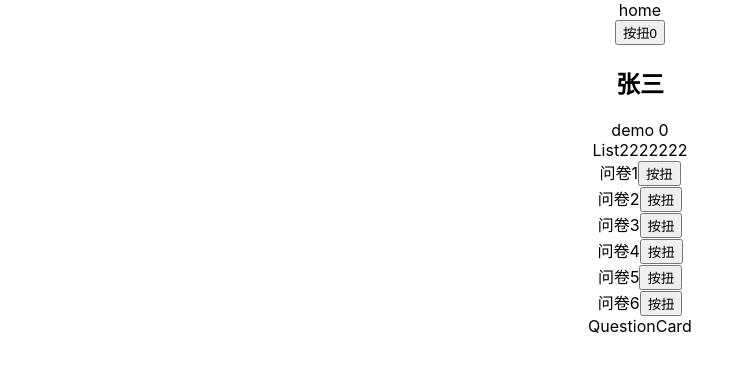
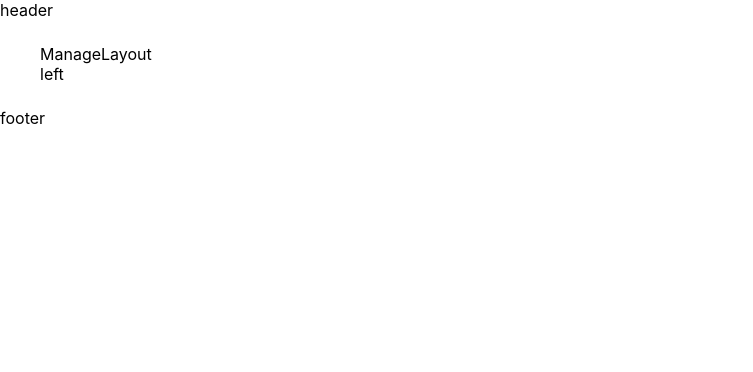
Before and after one commit to qqzhangyanhua/react-vip, a React (Create React App) app: page /manage in a window 1280 px wide. Shown: the top 372 px of the page, without its empty margins (0-753 px from the left). Built offline with nearby package versions, Linux system fonts and the light colour scheme.

Commit message:
feat: 路由的基本配制

```diff
--- a/package.json
+++ b/package.json
@@ -13,6 +13,7 @@
     "@types/react-dom": "^18.2.15",
     "@typescript-eslint/eslint-plugin": "^6.12.0",
     "@typescript-eslint/parser": "^6.12.0",
+    "ahooks": "^3.7.8",
     "classnames": "^2.3.2",
     "eslint": "^8.54.0",
     "eslint-config-prettier": "^9.0.0",
--- a/src/App.tsx
+++ b/src/App.tsx
@@ -1,26 +1,10 @@
-import React, { useState } from 'react'
-import type { MouseEvent } from 'react'
+import React from 'react'
+import { RouterProvider } from 'react-router-dom'
+import router from './router'
 import './App.css'
-import Demo from './component/Demo'
-import Home from './pages/Home'
-import List from './pages/List'
+
 function App() {
-  const [count, setCount] = React.useState(0)
-  const [name, setName] = useState('张三')
-  const handelClick = (e: MouseEvent) => {
-    console.log('点击了', e)
-    setCount(count + 1)
-    setName('李四' + count)
-  }
-  return (
-    <div className="App">
-      <Home />
-      <button onClick={handelClick}>按扭{count}</button>
-      <h2>{name}</h2>
-      <Demo />
-      <List />
-    </div>
-  )
+  return <RouterProvider router={router} />
 }
 
 export default App
--- a/src/layouts/ManageLayout.module.scss
+++ b/src/layouts/ManageLayout.module.scss
@@ -0,0 +1,14 @@
+
+.container {
+  margin:  0 auto;
+  padding:  24px 0;
+  display: flex;
+  width: 1200px;
+}
+.left{
+    width:120px;
+}
+.right{
+    flex:1;
+    margin-left: 60px;
+}
--- a/src/layouts/ManageLayout.tsx
+++ b/src/layouts/ManageLayout.tsx
@@ -1,14 +1,14 @@
 import React, { FC } from 'react'
 import { Outlet } from 'react-router-dom'
+import styles from './ManageLayout.module.scss'
 const ManageLayout: FC = () => {
   return (
-    <>
-      <div>ManageLayout left</div>
-      <div>
+    <div className={styles.container}>
+      <div className={styles.left}>ManageLayout left</div>
+      <div className={styles.right}>
         <Outlet />
       </div>
-      <div>footer</div>
-    </>
+    </div>
   )
 }
 export default ManageLayout
--- /dev/null
+++ b/src/layouts/QuestionLayout.tsx
@@ -0,0 +1,13 @@
+import React, { FC } from 'react'
+import { Outlet } from 'react-router-dom'
+const QuestionLayout: FC = () => {
+  return (
+    <div>
+      QuestionLayout
+      <div>
+        <Outlet />
+      </div>
+    </div>
+  )
+}
+export default QuestionLayout
--- a/src/pages/Home.tsx
+++ b/src/pages/Home.tsx
@@ -1,6 +1,19 @@
 import React from 'react'
+import { useNavigate } from 'react-router-dom'
+const Home = () => {
+  const nav = useNavigate()
 
-const Home = () => {
-  return <div>home</div>
+  const handelLogin = () => {
+    console.log('login')
+    nav('/login')
+  }
+  return (
+    <div>
+      <p>home</p>
+      <div>
+        <button onClick={handelLogin}>login</button>
+      </div>
+    </div>
+  )
 }
 export default Home
--- a/src/pages/Login/index.tsx
+++ b/src/pages/Login/index.tsx
@@ -1,6 +1,11 @@
 import React, { FC } from 'react'
+import { useSearchParams } from 'react-router-dom'
+import { useTitle } from 'ahooks'
+const Login: FC = () => {
+  const [searchParams] = useSearchParams()
+  useTitle('登录')
+  console.log('searchParams', searchParams.get('redirectUrl'))
 
-const Login: FC = () => {
   return <div>login</div>
 }
 export default Login
--- a/src/pages/question/Edit/index.tsx
+++ b/src/pages/question/Edit/index.tsx
@@ -1,6 +1,9 @@
 import React, { FC } from 'react'
+import { useParams } from 'react-router-dom'
 
 const Edit: FC = () => {
-  return <div>Edit</div>
+  const { id = '' } = useParams()
+
+  return <div>Edit {id}</div>
 }
 export default Edit
--- /dev/null
+++ b/src/router/index.tsx
@@ -0,0 +1,59 @@
+import React from 'react'
+import { createBrowserRouter } from 'react-router-dom'
+
+import MainLayout from '../layouts/MainLayout'
+import ManageLayout from '../layouts/ManageLayout'
+import QuestionLayout from '../layouts/QuestionLayout'
+import Home from '../pages/Home'
+import Login from '../pages/Login'
+import Error from '../pages/Error'
+import Star from '../pages/Star'
+import List from '../pages/List'
+import Trash from '../pages/Trash'
+import Edit from '../pages/question/Edit'
+import Stat from '../pages/question/Stat'
+
+const router = createBrowserRouter([
+  {
+    path: 'question',
+    element: <QuestionLayout />,
+    children: [
+      {
+        path: 'edit/:id',
+        element: <Edit />,
+      },
+      {
+        path: 'stat/:id',
+        element: <Stat />,
+      },
+    ],
+  },
+  {
+    path: '/',
+    element: <MainLayout />,
+    children: [
+      { path: '/', element: <Home /> },
+      { path: 'login', element: <Login /> },
+      { path: 'star', element: <Star /> },
+      {
+        path: 'manage',
+        element: <ManageLayout />,
+        children: [
+          { path: 'list', element: <List /> },
+          {
+            path: 'star',
+            element: <Star />,
+          },
+          {
+            path: 'trash',
+            element: <Trash />,
+          },
+        ],
+      },
+
+      { path: '*', element: <Error /> },
+    ],
+  },
+])
+
+export default router
```
Also changed, not shown: 1 other file (tests, documents, lock files or other folders).
